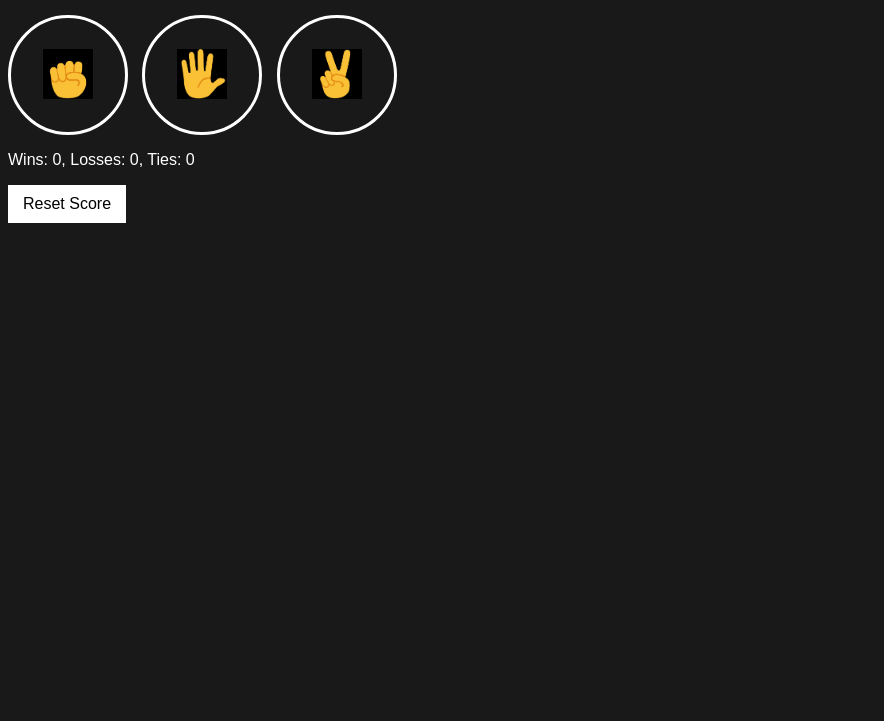
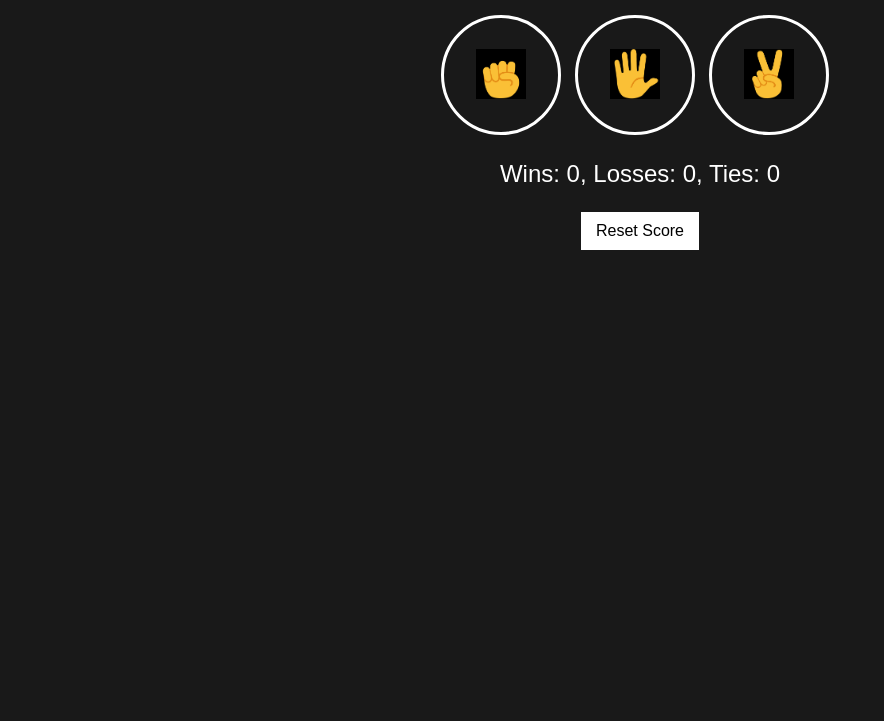
Before and after one commit to yasinhusenwako/Rock-paper-Scissors, a plain HTML site: page rock-paper-scissors.html in a window 1280 px wide. Shown: the part 79-800 px from the top of the page, without its empty margins (0-884 px from the left). Drawn offline with Linux system fonts and the light colour scheme.

Commit message:
version 2

```diff
--- a/styles/rock-paper-scissors.css
+++ b/styles/rock-paper-scissors.css
@@ -1,4 +1,5 @@
  body{
+  text-align: center;
       background-color: rgb(25,25,25);
       color: white;
       font-family: Arial, sans-serif;
@@ -29,3 +30,7 @@
       padding: 10px 15px;
       cursor: pointer;
     }
+    .result, .score{
+      font-size: 24px;
+      margin-top: 25px;
+    }
```
